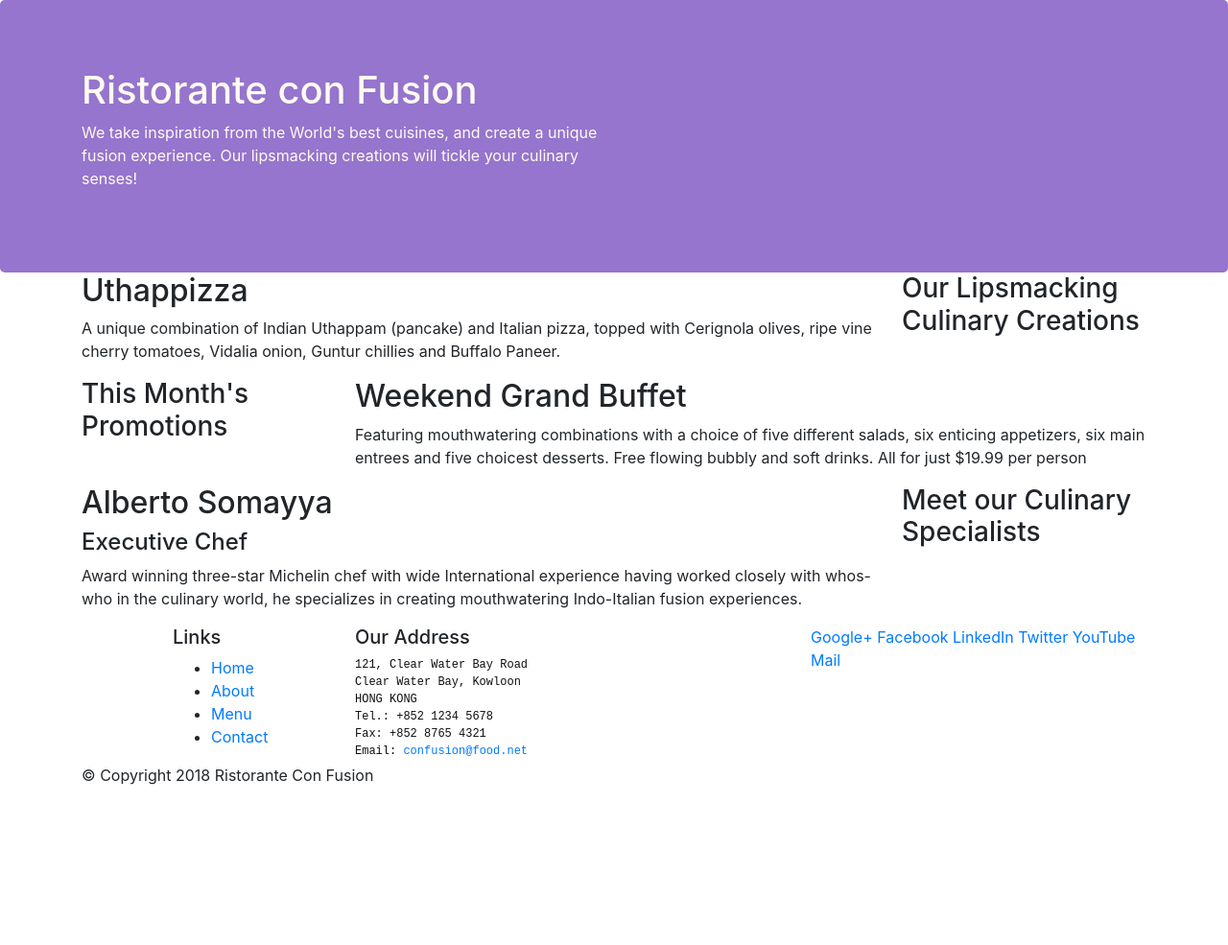
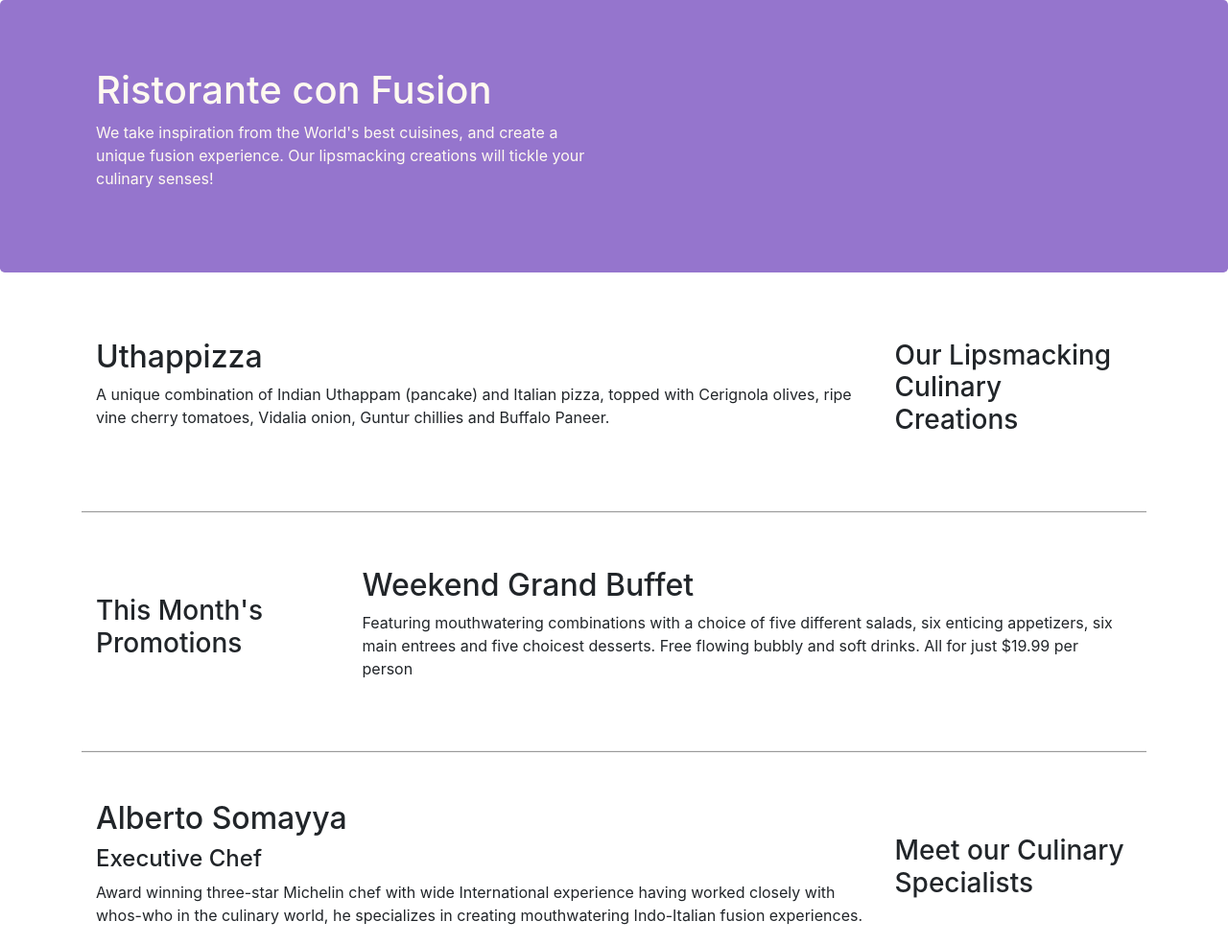
Before and after one commit to dheeraj-sahay/conFusion, a website: page index.html in a window 1280 px wide. Shown: the top 985 px of the page at 96% size. Before the commit the page ends 836 px from the top, so only its background shows below. Drawn offline with nearby package versions, Linux system fonts and the light colour scheme.

Commit message:
Bootstrap ex part 2

```diff
--- a/css/style.css
+++ b/css/style.css
@@ -5,15 +5,16 @@
 
 .row-content{
     margin: 0px auto;
-    padding: 50px 0px 50px 0px;
-    border-bottom: 1px ridge;
-    min-height: 400px;
+    padding: 20px 0px 20px 0px;
+    border-bottom: 2px ridge;
+    min-height: 250px;
 }
 
 .footer{
     background-color: #D1C4E9;
     margin: 0px auto;
-    padding: 20px 0px 20px 0;
+    padding: 20px 0px 20px 0px;
+    border-top: 1px ridge;
 }
 
 .jumbotron {
@@ -23,9 +24,9 @@
     color: floralwhite;
 }
 
-address{
+.address{
     font-family: monospace;
-    font-size: 75%;
+    font-size: 55%;
     margin: 0px;
     color: #0f0f0f;
 }
--- a/index.html
+++ b/index.html
@@ -17,7 +17,7 @@
 
     <header class="jumbotron">
         <div class="container">
-            <div class="row">
+            <div class="row row-header">
                 <div class="col-12 col-sm-6">
                     <h1>Ristorante con Fusion</h1>
                     <p>We take inspiration from the World's best cuisines, and create a unique fusion experience. Our lipsmacking creations will tickle your culinary senses!</p>
@@ -29,7 +29,7 @@
     </header>
 
     <div class="container">
-        <div class="row">
+        <div class="row row-content align-items-center">
             <div class="col-12 col-sm-4 order-sm-last col-md-3">
                 <h3>Our Lipsmacking Culinary Creations</h3>
             </div>
@@ -40,7 +40,7 @@
         </div>
 
 
-        <div class="row">
+        <div class="row row-content align-items-center">
             <div class="col-12 col-sm-4 col-md-3">
                 <h3>This Month's Promotions</h3>
             </div>
@@ -50,7 +50,7 @@
             </div>
         </div>
 
-        <div class="row">
+        <div class="row row-content align-items-center">
             <div class="col-12 col-sm-4 order-sm-last col-md-3">
                 <h3>Meet our Culinary Specialists</h3>
             </div>
@@ -62,12 +62,12 @@
         </div>
     </div>
 
-    <footer>
+    <footer class="footer">
         <div class="container">
-            <div class="row">
+            <div class="row align-self-center">
                 <div class="col-4 offset-1 col-sm-2">
                     <h5>Links</h5>
-                    <ul>
+                    <ul class="list-unstyled">
                         <li><a href="#">Home</a></li>
                         <li><a href="#">About</a></li>
                         <li><a href="#">Menu</a></li>
@@ -85,8 +85,8 @@
 		              Email: <a href="mailto:confusion@food.net">confusion@food.net</a>
 		           </address>
                 </div>
-                <div class="col-12 col-sm-4">
-                    <div>
+                <div class="col-12 col-sm-4 align-self-center">
+                    <div class="text-center ">
                         <a href="http://google.com/+">Google+</a>
                         <a href="http://www.facebook.com/profile.php?id=">Facebook</a>
                         <a href="http://www.linkedin.com/in/">LinkedIn</a>
@@ -96,7 +96,7 @@
                     </div>
                 </div>
            </div>
-           <div class="row">
+           <div class="row justify-content-center">
                 <div class="col-auto">
                     <p>© Copyright 2018 Ristorante Con Fusion</p>
                 </div>
```
